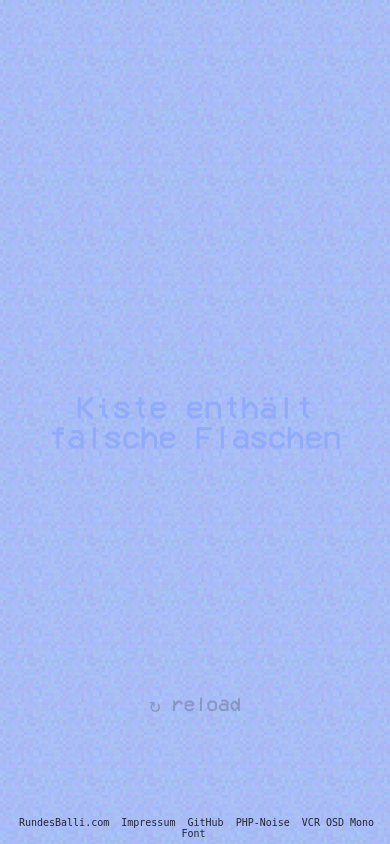
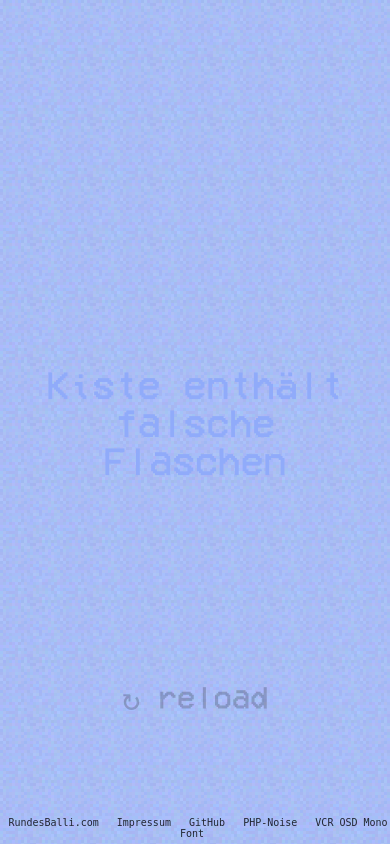
Before and after one commit to RundesBalli/Pfandautomat.com, a PHP site: page / in a window 390 px wide. Run offline with PHP 8.4, Linux system fonts and the light colour scheme.

Commit message:
Updated to variables and changed mobile view

```diff
--- a/assets/css/style.css
+++ b/assets/css/style.css
@@ -1,3 +1,20 @@
+/**
+ * Pfandautomat.com
+ *
+ * https://pfandautomat.com/
+ * https://github.com/RundesBalli/Pfandautomat.com
+ */
+:root {
+  --bgImgDark: url(/assets/images/dark-bg.png);
+  --fallbackBg: #3f6ef8;
+  --darkBgFontColor: #fdfdfd;
+  --bgImgLight: url(/assets/images/light-bg.png);
+  --lightBgFontColor: #3f6ef8;
+  --bgAnimationTime: 1.5s;
+  --reloadFontColor: rgba(0,0,0, 0.2);
+  --footerLinkFontColor: rgba(0,0,0, 0.8);
+}
+
 * {
   box-sizing: border-box;
 }
@@ -17,9 +34,9 @@ html, body {
 
 body {
   font-family: 'VCROSD', monospace;
-  color: #fdfdfd;
-  background: url(/assets/images/dark-bg.png) #3f6ef8; /* #3f6ef8 */
-  animation: bg-ani 1.5s infinite;
+  color: var(--darkBgFontColor);
+  background: var(--bgImgDark) var(--fallbackBg);
+  animation: bg-ani var(--bgAnimationTime) infinite;
   user-select: none;
 }
 
@@ -44,7 +61,7 @@ a {
 }
 
 #reload {
-  font-size: 5vw;
+  font-size: 3vw;
   text-align: center;
   position: absolute;
   bottom: 15vh;
@@ -52,14 +69,20 @@ a {
   transform: translateX(-50%);
 }
 
-@media only screen and (min-width: 800px) {
+@media only screen and (max-width: 800px) {
+  #phrase {
+    font-size: 10vw;
+    word-wrap: break-word;
+    padding: 0 4vw;
+  }
+
   #reload {
-    font-size: 3vw;
+    font-size: 8vw;
   }
 }
 
 #reload > a {
-  color:rgba(0,0,0, 0.2);
+  color: var(--reloadFontColor);
 }
 
 #footer {
@@ -72,20 +95,20 @@ a {
 }
 
 #footer > a {
-  color: rgba(0,0,0, 0.8);
-  margin: 0 3px;
+  color: var(--footerLinkFontColor);
+  margin: 0 6px;
   transition: color 0.4s;
 }
 
 #footer > a:hover {
-  color: #fdfdfd;
+  color: var(--darkBgFontColor);
 }
 
 /* Animation */
 @keyframes bg-ani {
-  0%   { background: url(/assets/images/dark-bg.png); color: #fdfdfd; }
-  35%  { background: url(/assets/images/dark-bg.png); color: #fdfdfd; }
-  50%  { background: url(/assets/images/light-bg.png); color: #3f6ef8; }
-  85%  { background: url(/assets/images/light-bg.png); color: #3f6ef8; }
-  100% { background: url(/assets/images/dark-bg.png); color: #fdfdfd; }
+  0%   { background: var(--bgImgDark); color: var(--darkBgFontColor); }
+  35%  { background: var(--bgImgDark); color: var(--darkBgFontColor); }
+  50%  { background: var(--bgImgLight); color: var(--lightBgFontColor); }
+  85%  { background: var(--bgImgLight); color: var(--lightBgFontColor); }
+  100% { background: var(--bgImgDark); color: var(--darkBgFontColor); }
 }
```
